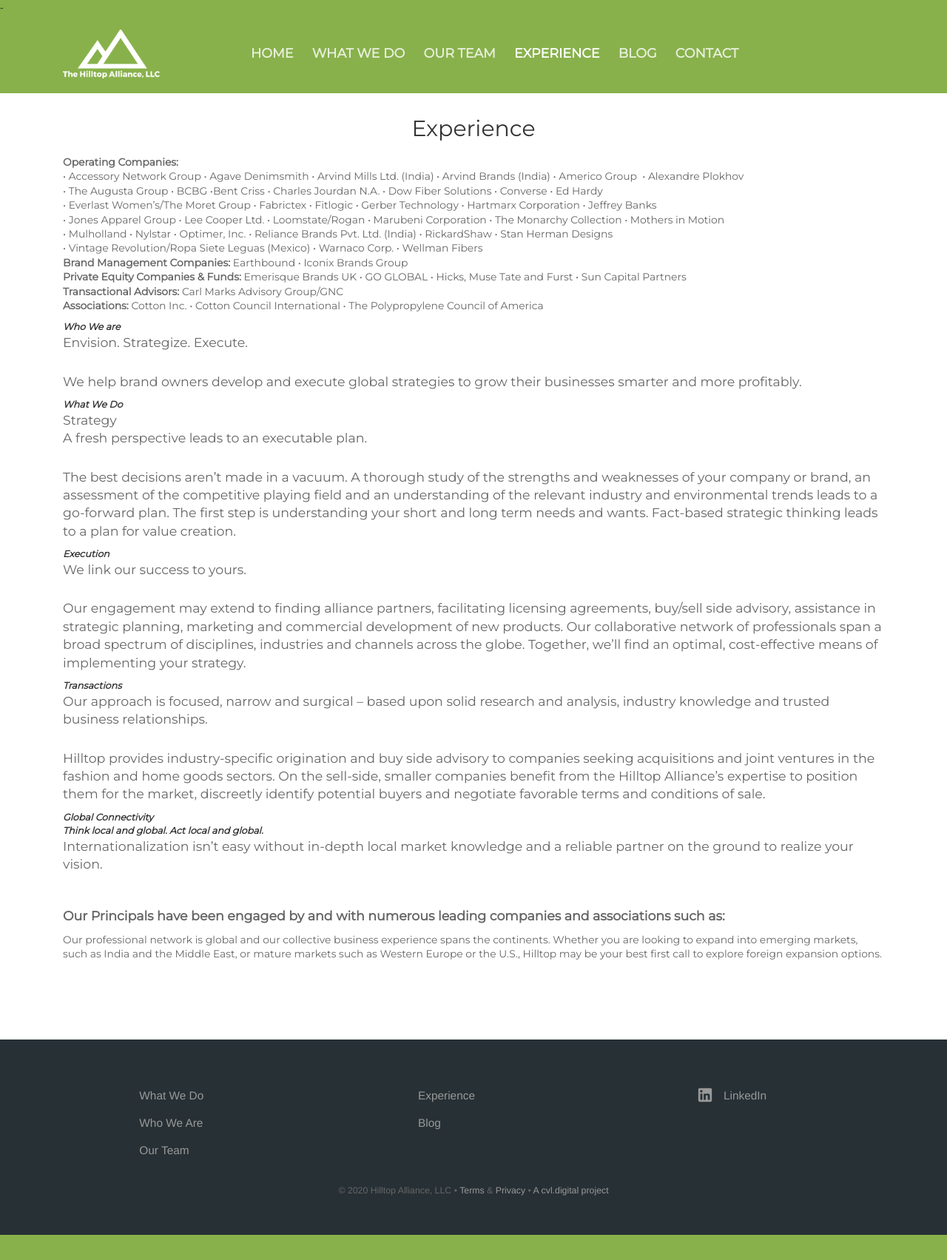
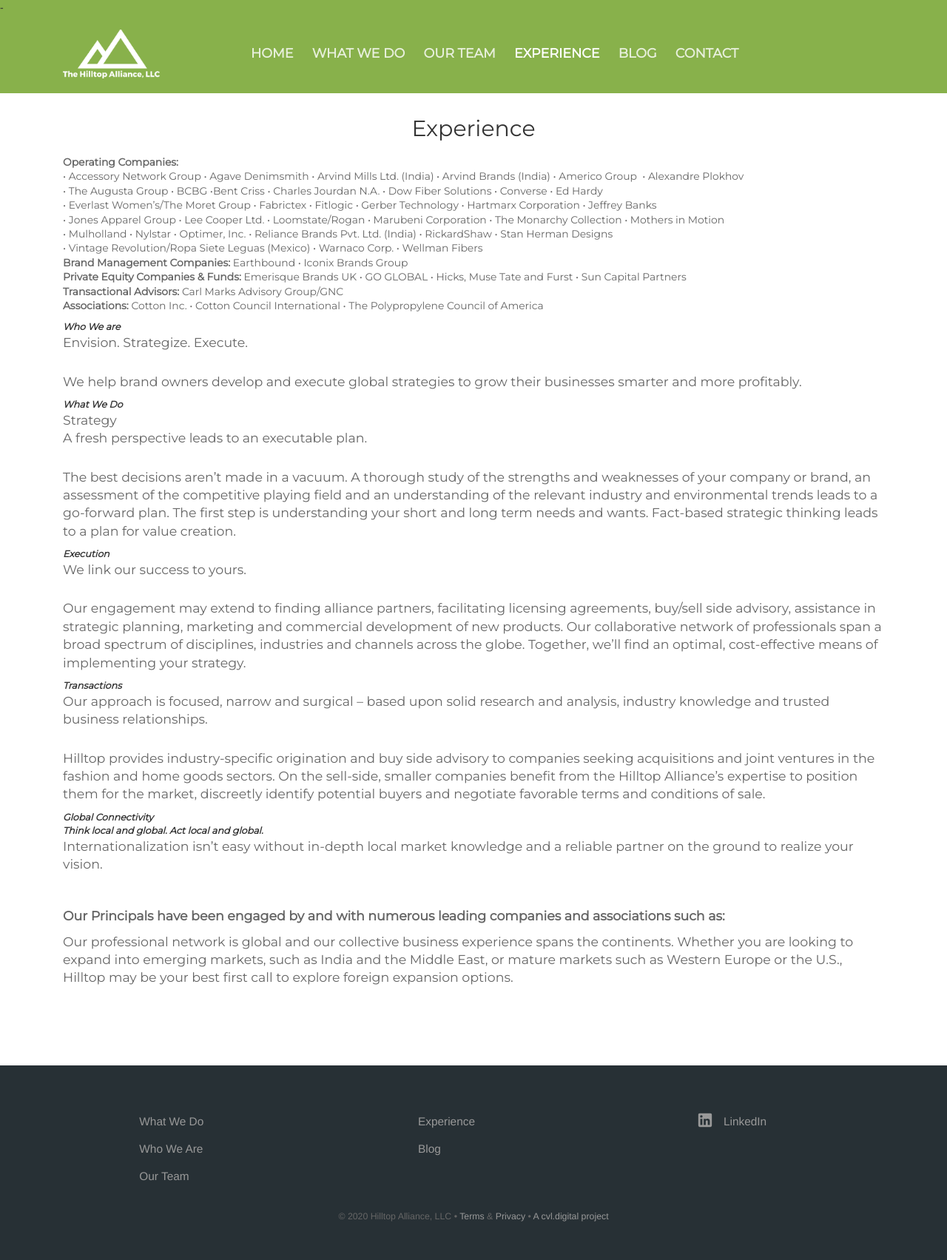
Before and after one commit to Freelance-Repos/Hilltop-Alliance, a Jekyll site: the page built from clients.html, in a window 1280 px wide. Shown: the whole page at 74% size. Built offline with Jekyll 4.4.1, drawn with Linux system fonts in a browser that asks for light colours; before the commit the page ends 1669 px from its top, so only the background shows below that.

Commit message:
Update clients.html

```diff
--- a/clients.html
+++ b/clients.html
@@ -73,7 +73,7 @@ description: ''
 <br />
 <p><b>Our Principals have been engaged by and with numerous leading companies and associations such as:</b></p>
 	<!-- Companies listed below -->
-<p class="companiesClass editable">
+<p class="editable">
    	Our professional network is global and our collective business experience spans the continents. Whether you are looking to expand into emerging markets, such as India and the Middle East, or mature markets such as Western Europe or the U.S., Hilltop may be your best first call to explore foreign expansion options.
    </p>
 
```
